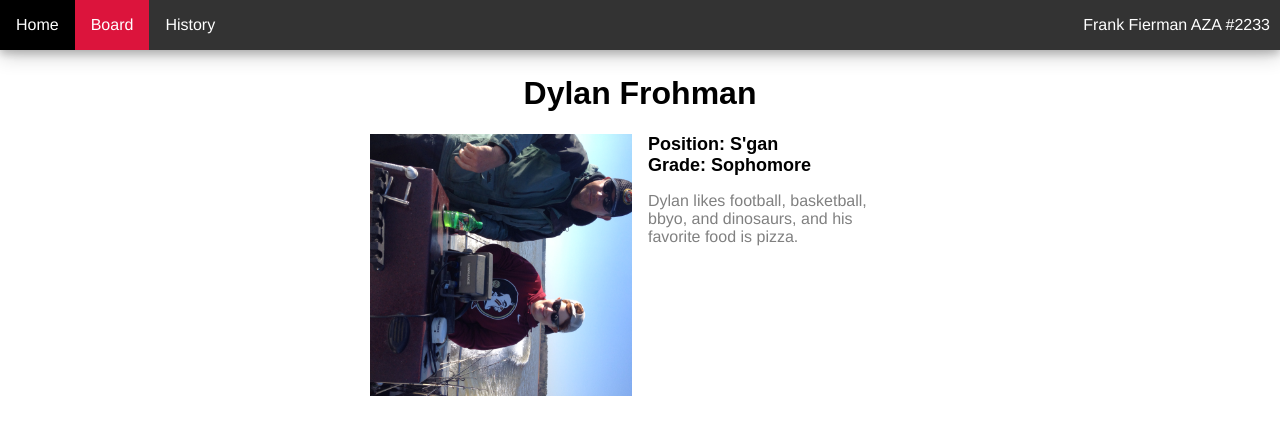
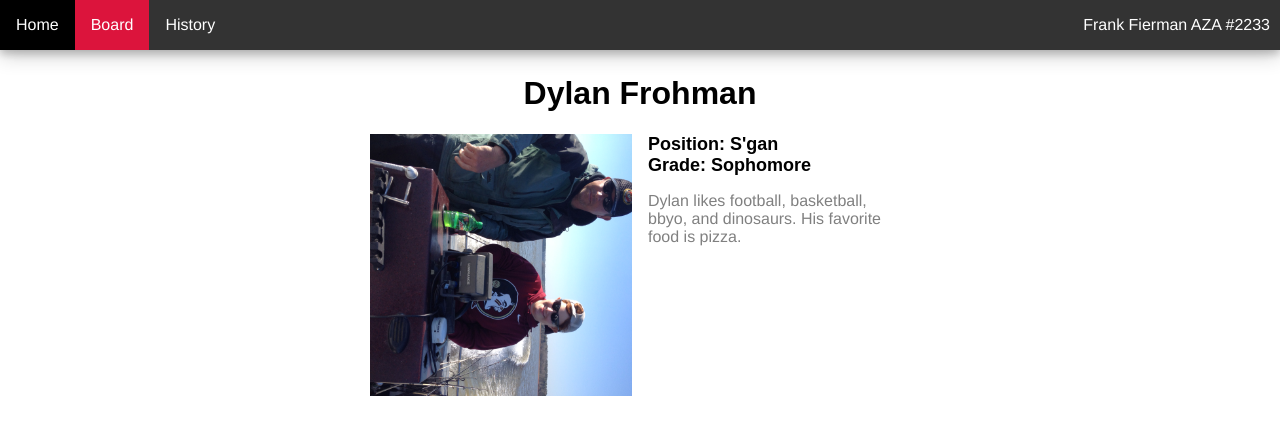
Before and after one commit to fiermanmazkir/fiermanmazkir.github.io, a Jekyll site: the page built from board/bios/DylanFrohman.md, in a window 1280 px wide. Shown: the top 435 px of the page. Built offline with Jekyll 4.4.1, drawn with Linux system fonts in a browser that asks for light colours; comment, search, counter and statistics services are not loaded.

Commit message:
Update DylanFrohman.md

```diff
--- a/board/bios/DylanFrohman.md
+++ b/board/bios/DylanFrohman.md
@@ -48,5 +48,5 @@ h2 {
 <img style="margin:auto; display:block; max-width:100%; max-height:100%" src="Dylan.jpg">
 <h2> Position: S'gan <br>
 Grade: Sophomore </h2>
-<p style="max-width: 235px;">Dylan likes football, basketball, bbyo, and dinosaurs, and his favorite food is pizza.</p>
+<p style="max-width: 235px;">Dylan likes football, basketball, bbyo, and dinosaurs. His favorite food is pizza.</p>
 </div>
```
